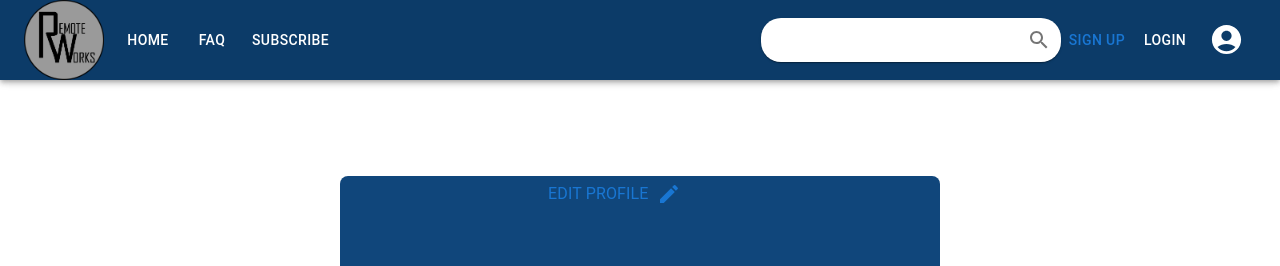
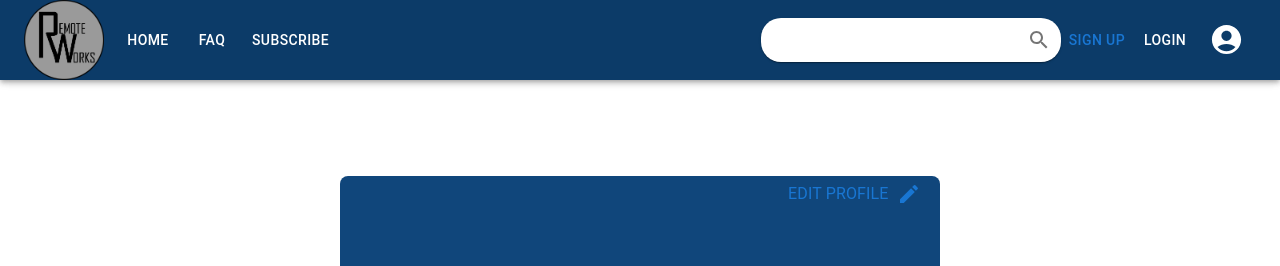
Before and after one commit to MaxLearn/remote-works, a React (Create React App) app: page /ProfileUser in a window 1280 px wide. Shown: the top 266 px of the page. Built offline with nearby package versions, Linux system fonts and the light colour scheme; grey boxes are pictures that could not be loaded.

Commit message:
Update ProfileUser.tsx

```diff
--- a/src/components/ProfileUser.tsx
+++ b/src/components/ProfileUser.tsx
@@ -119,7 +119,7 @@ export default function ProfileUser() {
                                 maxWidth: 'sm',
                                 height:500,
                             }}>
-                                <Box sx={{ml:25}}>
+                                <Box sx={{ml:55}}>
                                 <Button onClick={(e) => navigate("/EditProfile")}>
                                     <Typography sx={{mr:1}}>Edit Profile</Typography><EditIcon/>
                                 </Button>
```
